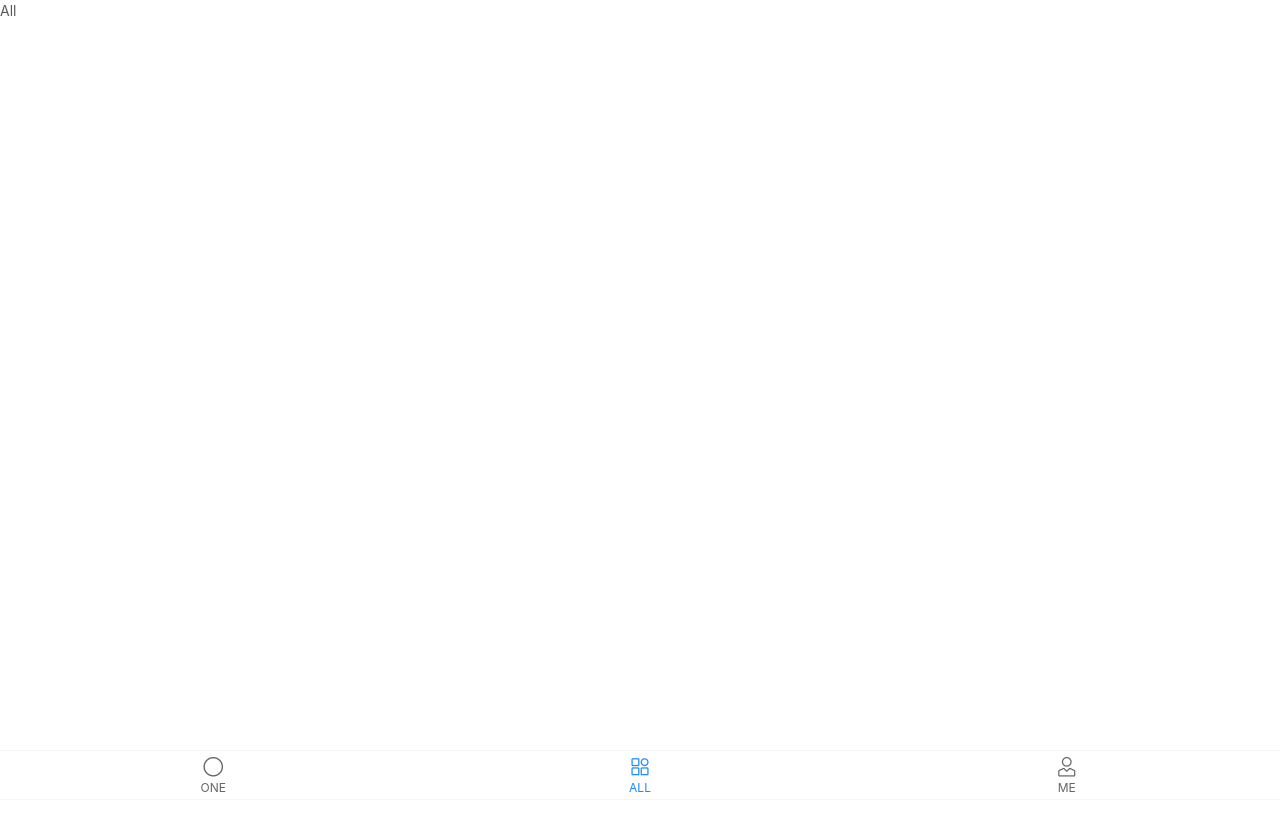
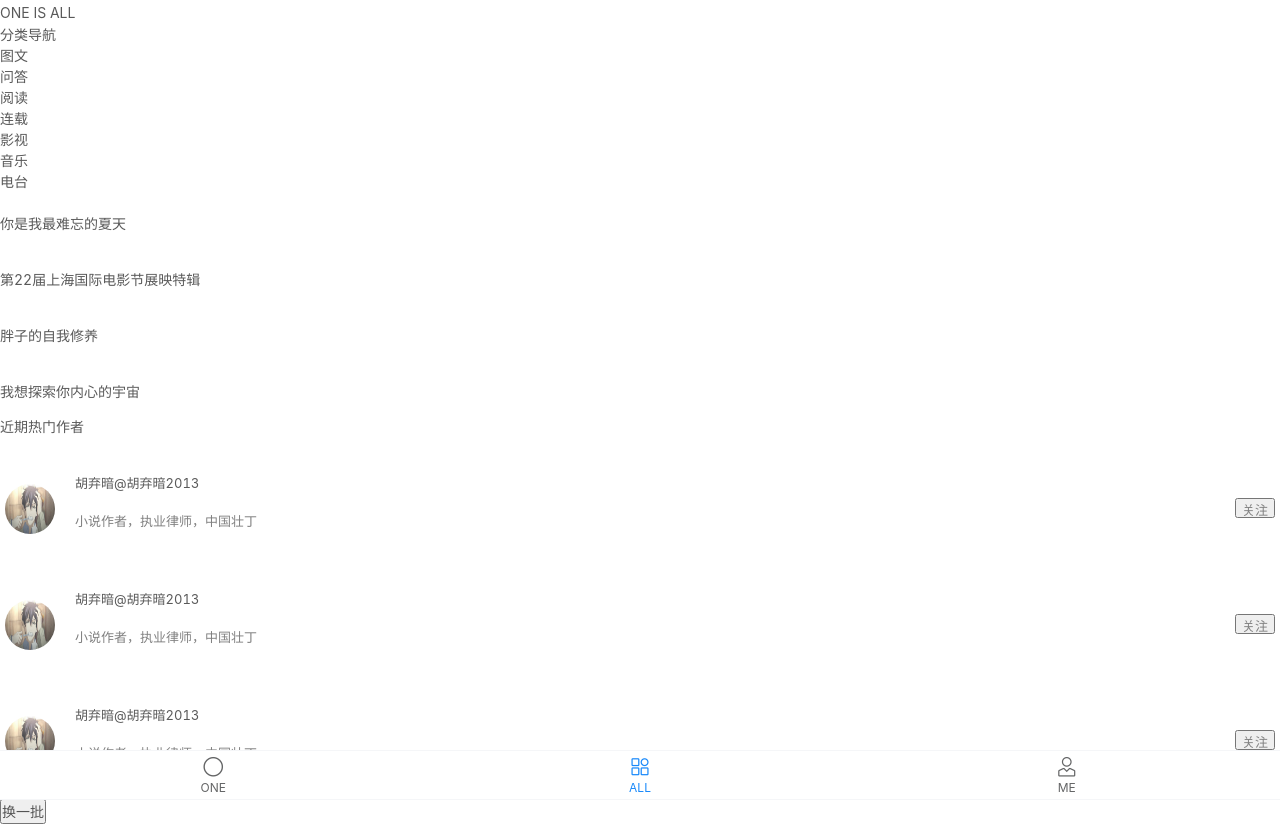
Before and after one commit to ShiningPeng/one-app, a Vue app: page /#/all in a window 1280 px wide. Before the commit the page ends 800 px from the top, so only its background shows below. Built offline with nearby package versions, Linux system fonts and the light colour scheme.

Commit message:
'update'

```diff
--- a/src/components/tabbar.vue
+++ b/src/components/tabbar.vue
@@ -12,8 +12,6 @@
 </template>
 
 <script>
-import { Tabbar, TabbarItem } from 'vant';
-
 export default {
   name: "tabbar",
   data() {
--- a/src/main.js
+++ b/src/main.js
@@ -4,9 +4,9 @@ import Vue from 'vue'
 import App from './App'
 import router from './router'
 import '@/assets/css/iconfont/iconfont.styl'
-import { Tabbar, TabbarItem, Icon } from 'vant';
+import { Tabbar, TabbarItem, Icon, Cell } from 'vant';
 
-Vue.use(Tabbar).use(TabbarItem).use(Icon);
+Vue.use(Tabbar).use(TabbarItem).use(Icon).use(Cell);
 Vue.config.productionTip = false;
 
 /* eslint-disable no-new */
--- a/src/pages/all.vue
+++ b/src/pages/all.vue
@@ -1,13 +1,65 @@
 <template>
-  <div>
-    All
+  <div class="all-container">
+    <div class="all-header">
+      ONE IS ALL
+      <span><i class="iconfont"></i></span>
+    </div>
+    <div class="all-banner"></div>
+    <div class="white-space"></div>
+    <div class="all-sortnav">
+      <span class="text">分类导航</span>
+      <div class="all-sortnav-items">
+        <div class="all-sortnav-smallitem"><img src="" alt="">图文</div>
+        <div class="all-sortnav-smallitem"><img src="" alt="">问答</div>
+        <div class="all-sortnav-bigitem"><img src="" alt="">阅读</div>
+        <div class="all-sortnav-smallitem"><img src="" alt="">连载</div>
+        <div class="all-sortnav-smallitem"><img src="" alt="">影视</div>
+        <div class="all-sortnav-smallitem"><img src="" alt="">音乐</div>
+        <div class="all-sortnav-smallitem"><img src="" alt="">电台</div>
+      </div>
+    </div>
+    <div class="white-space"></div>
+    <div class="all-zhuan">
+      <div class="all-zhuanti-img">
+        <img src="" alt="">
+      </div>
+      <p>你是我最难忘的夏天</p>
+    </div>
+    <div class="all-zhuan">
+      <div class="all-zhuanti-img">
+        <img src="" alt="">
+      </div>
+      <p>第22届上海国际电影节展映特辑</p>
+    </div>
+    <div class="all-zhuan">
+      <div class="all-zhuanti-img">
+        <img src="" alt="">
+      </div>
+      <p>胖子的自我修养</p>
+    </div>
+    <div class="all-zhuan">
+      <div class="all-zhuanti-img">
+        <img src="" alt="">
+      </div>
+      <p>我想探索你内心的宇宙</p>
+    </div>
+    <div class="all-hot-authors">
+      <p>近期热门作者</p>
+      <Author />
+      <Author />
+      <Author />
+      <button class="change">换一批</button>
+    </div>
   </div>
 </template>
 
 <script>
+import Author from '@/components/author';
 export default {
   name:'All',
-
+  components:{
+    Author
+  }
 }
 </script>
 
--- a/src/pages/me.vue
+++ b/src/pages/me.vue
@@ -1,12 +1,68 @@
 <template>
-  <div>
-    Me
+  <div class="me-contaienr">
+    <div class="me-container-up">
+      <img src="" alt="">
+      <!-- ../assets/images/bg.png -->
+      <div class="me-header">
+        <span><i class="iconfont"></i></span>
+        {{userName}}
+        <span><i class="iconfont"></i></span>
+      </div>
+      <div class="me-user">
+        <div class="me-user-avatar">
+          <img src="" alt="">
+        </div>
+        <div class="me-user-nickname">{{userName}}</div>
+      </div>
+      <div class="me-makenote">
+        <div class="me-makenote-img">
+          <img src="" alt="">
+        </div>
+        <p>被别人揭下面具是一种...</p>
+      </div>
+    </div>
+    <div class="white-space"></div>
+    <div class="me-mycollections">
+      <p>我的收藏</p>
+      <div class="my-collections-items">
+        <div class="my-collections-item">
+          <span><i class="iconfont"></i></span>
+          <span>图文</span>
+        </div>
+        <div class="my-collections-item">
+          <span><i class="iconfont"></i></span>
+          <span>文章</span>
+        </div>
+        <div class="my-collections-item">
+          <span><i class="iconfont"></i></span>
+          <span>音乐</span>
+        </div>
+        <div class="my-collections-item">
+          <span><i class="iconfont"></i></span>
+          <span>影视</span>
+        </div>
+        <div class="my-collections-item">
+          <span><i class="iconfont"></i></span>
+          <span>电台</span>
+        </div>
+      </div>
+    </div>
+    <div class="white-space"></div>
+    <van-cell title="我的关注" icon="friends-o" is-link value="0" />
+    <van-cell title="歌单" icon="play-circle-o" is-link />
+
   </div>
+  <!-- vant组件 -->
 </template>
 
 <script>
 export default {
-  name:'Me'
+  name:'Me',
+  data () {
+    return {
+      userName:'ShiningPeng'
+    }
+  }
 }
 </script>
 
```
Also changed, not shown: src/pages/setting.vue (added, +15 -0 lines).
